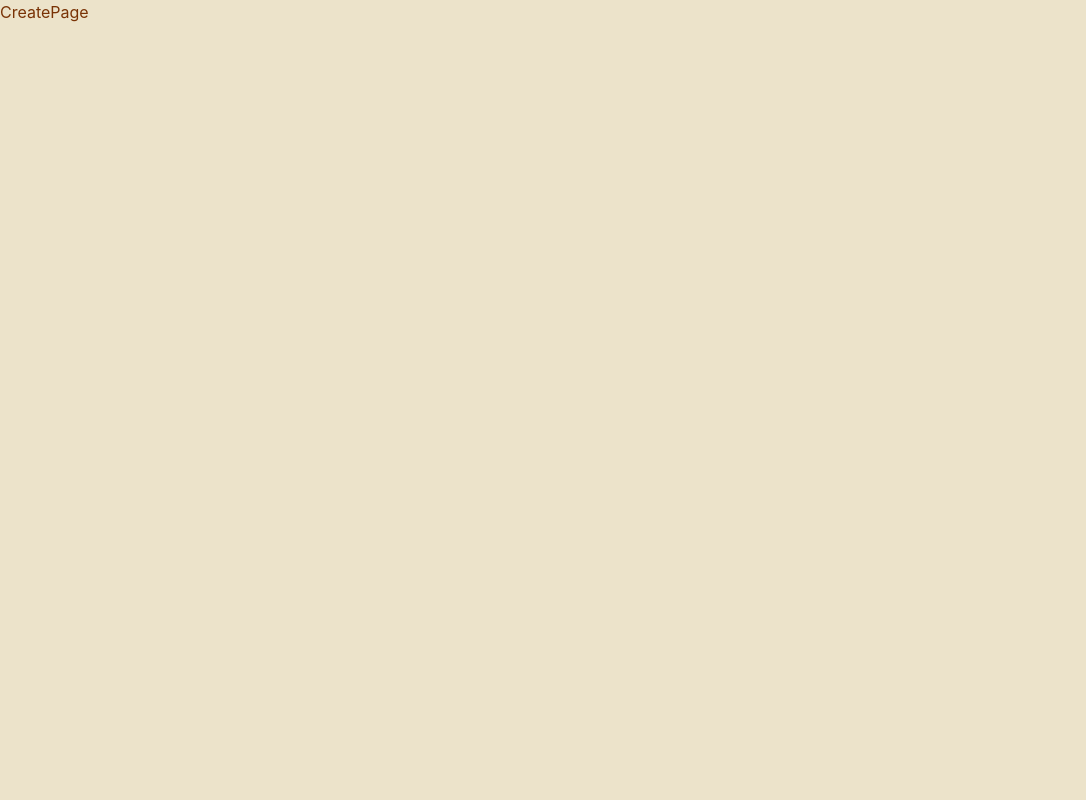
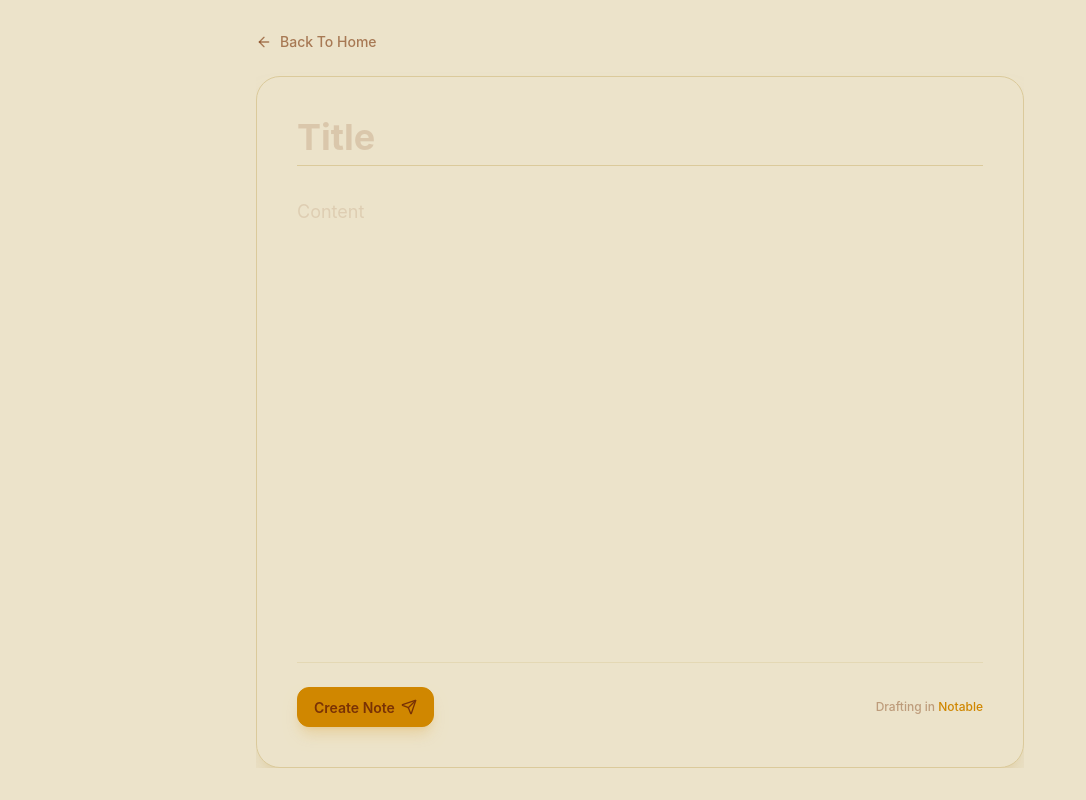
Before and after one commit to Majoodeh/Notable, a React (Vite) app in the folder client/: page /create in a window 1280 px wide. Shown: the whole page, without its empty margins (0-1086 px from the left). Built offline with nearby package versions, Linux system fonts and the light colour scheme.

Commit message:
feat: implement create note functionality

```diff
--- a/client/src/App.tsx
+++ b/client/src/App.tsx
@@ -1,7 +1,7 @@
 import React from "react";
 import { Route, Routes } from "react-router";
 import HomePage from "./pages/HomePage";
-import CreatePage from "./pages/CreatePage";
+import CreateNote from "./pages/CreateNote";
 import NoteDetailPage from "./pages/NoteDetailPage";
 
 const App = () => {
@@ -12,7 +12,7 @@ const App = () => {
     >
       <Routes>
         <Route path="/" element={<HomePage />} />
-        <Route path="/create" element={<CreatePage />} />
+        <Route path="/create" element={<CreateNote />} />
         <Route path="/note/:id" element={<NoteDetailPage />} />
       </Routes>
     </div>
--- /dev/null
+++ b/client/src/lib/axios.ts
@@ -0,0 +1,12 @@
+import axios from "axios";
+import type { AxiosInstance, CreateAxiosDefaults } from "axios";
+
+const config: CreateAxiosDefaults = {
+  baseURL: "http://localhost:5001/api",
+  headers: {
+    "Content-Type": "application/json",
+  },
+};
+
+const api: AxiosInstance = axios.create(config);
+export default api;
--- /dev/null
+++ b/client/src/pages/CreateNote.tsx
@@ -0,0 +1,99 @@
+import React, { useState } from "react";
+import { ArrowLeft, Send } from "lucide-react";
+import { Link, useNavigate } from "react-router";
+import toast from "react-hot-toast";
+import api from "../lib/axios";
+
+const CreateNote: React.FC = () => {
+  // states management
+
+  const [title, setTitle] = useState("");
+  const [content, setContent] = useState("");
+  const [isLoading, setIsLoading] = useState(false);
+  const navigate = useNavigate();
+
+  async function handleSubmit(e: React.FormEvent) {
+    e.preventDefault();
+
+    if (!title.trim() || !content.trim()) {
+      toast.error(" Title and content cannot be empty");
+      return;
+    }
+    setIsLoading(true);
+    try {
+      await api.post("/notes", { title, content });
+      toast.success("Note Created Successfully");
+      navigate("/");
+    } catch (error) {
+      toast.error(
+        " An error occurred while creating the note. Please try again later.",
+      );
+      console.log("Error in creating the note: -- ", error);
+    } finally {
+      setIsLoading(false);
+    }
+  }
+
+  return (
+    <div className="flex flex-col bg-base-100 p-4 md:p-8 h-screen max-h-screen">
+      <div className="flex flex-col flex-1 mx-auto w-full max-w-3xl overflow-hidden">
+        {/* Navigation */}
+        <Link
+          to="/"
+          className="inline-flex items-center gap-2 mb-6 font-medium hover:text-accent text-sm text-base-content/60 transition-colors shrink-0"
+        >
+          <ArrowLeft className="size-4" />
+          Back To Home
+        </Link>
+
+        {/* Main Form Card  */}
+        <div className="flex flex-col flex-1 bg-base-100 shadow-base-300/50 shadow-xl border border-base-300 rounded-3xl overflow-hidden">
+          <div className="flex flex-col flex-1 p-6 md:p-10">
+            <div className="flex flex-col flex-1 space-y-6">
+              {/* Title  */}
+              <div className="space-y-2 shrink-0">
+                <input
+                  type="text"
+                  placeholder="Title"
+                  className="bg-transparent placeholder:opacity-30 outline-none w-full font-bold text-base-content text-3xl md:text-4xl"
+                  onChange={(e) => {
+                    setTitle(e.target.value);
+                  }}
+                  value={title}
+                />
+                <div className="bg-base-300 w-full h-px" />
+              </div>
+
+              {/* Content Input  */}
+              <textarea
+                placeholder="Content"
+                className="flex-1 bg-transparent placeholder:opacity-30 py-2 outline-none w-full text-base-content/80 text-lg resize-none"
+                onChange={(e) => {
+                  setContent(e.target.value);
+                }}
+                value={content}
+              ></textarea>
+
+              {/* Bottom Bar  */}
+              <div className="flex sm:flex-row flex-col justify-between items-center gap-4 pt-6 border-base-200 border-t shrink-0">
+                <span className="order-2 sm:order-1 font-medium text-xs text-base-content/40">
+                  Drafting in <span className="text-accent">Notable</span>
+                </span>
+
+                <button
+                  className="shadow-accent/20 shadow-lg rounded-xl w-full sm:w-auto btn btn-accent btn-sm md:btn-md"
+                  onClick={handleSubmit}
+                >
+                  {isLoading ? "Creating the note ..." : "Create Note"}
+                  <Send className="size-4" />
+                </button>
+              </div>
+            </div>
+          </div>
+        </div>
+      </div>
+    </div>
+  );
+};
+
+export default CreateNote;
--- a/client/src/pages/CreatePage.tsx
+++ /dev/null
@@ -1,5 +0,0 @@
-const CreatePage = () => {
-  return <div>CreatePage</div>;
-};
-
-export default CreatePage;
--- a/client/src/pages/HomePage.tsx
+++ b/client/src/pages/HomePage.tsx
@@ -1,9 +1,9 @@
 import React, { useEffect, useState } from "react";
 import Navbar from "../components/Navbar";
 import RateLimitedUI from "../components/RateLimitedUI";
-import axios from "axios";
 import toast from "react-hot-toast";
 import NoteCard from "../components/NoteCard";
+import api from "../lib/axios";
 
 const HomePage = () => {
   const [isRateLimited, setIsRateLimited] = useState(false);
@@ -13,7 +13,7 @@ const HomePage = () => {
   useEffect(() => {
     const fetchNotes = async () => {
       try {
-        const res = await axios.get("http://localhost:5001/api/notes");
+        const res = await api.get("/notes");
         setNotes(res.data);
         setIsRateLimited(false);
         console.log("notes=====>    ", notes);
```
Also changed, not shown: 1 other file (tests, documents, lock files or other folders).
